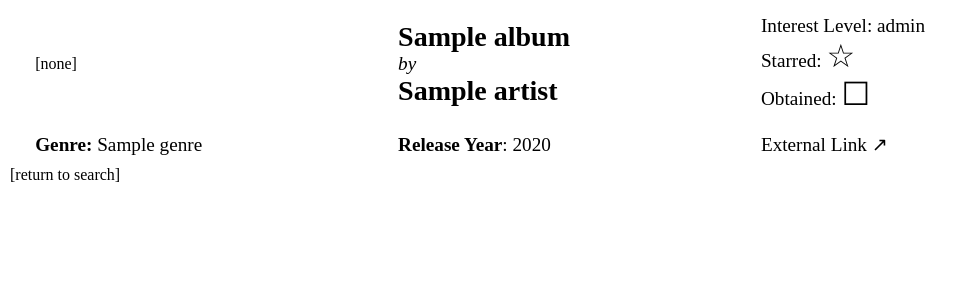
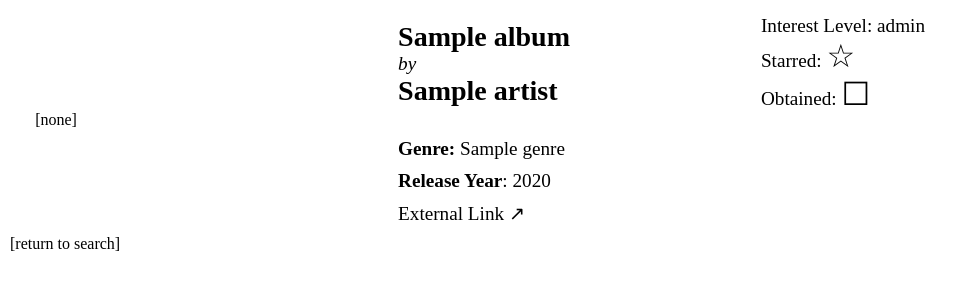
Before and after one commit to beqpolk1/swal, a Flask app: template services/web/templates/entry_single.html.j2 in a window 1280 px wide. Shown: the part 171-471 px from the top of the page, without its empty margins (0-976 px from the left). Run offline with Flask 3, Linux system fonts and the light colour scheme; the template is opened without the code that fills it: most values are stand-ins (such as "Sample title", 1, 10 or a date in 2020).

Commit message:
Adjust layout of single entry display

```diff
--- a/services/web/static/css/styles.css
+++ b/services/web/static/css/styles.css
@@ -250,6 +250,27 @@ div.entry_card_link > a:hover, div.entry_panel_info_bot a:hover {
 div.entry_panel {
     width: 96%;
     padding: 10px 2%;
+    display: flex;
+    flex-direction: row;
+    align-items: center;
+}
+
+div.entry_panel_artwork {
+    width: 30%;
+    padding-right: 10px;
+    box-sizing: border-box;
+}
+
+div.entry_panel_artwork > img {
+    max-height: 300px;
+    max-width: 100%;
+    height: auto;
+    width: auto;
+    display: block;
+}
+
+div.entry_panel_info {
+    width: 60%;
 }
 
 div.entry_panel_info_top {
@@ -258,28 +279,13 @@ div.entry_panel_info_top {
     align-items: center;
 }
 
-div.entry_panel_info_artwork {
-    width: 30%;
-    padding-right: 10px;
-    box-sizing: border-box;
-}
-
-div.entry_panel_info_artwork > img {
-    max-height: 300px;
-    max-width: 100%;
-    margin-right: 10px;
-    height: auto;
-    width: auto;
-    display: block;
-}
-
 div.entry_panel_info_title {
-    width: 30%;
+    width: 50%;
     font-size: 1.2rem;
 }
 
 div.entry_panel_info_properties {
-    width: 30%;
+    width: 50%;
     font-size: 1.2rem;
 }
 
@@ -288,13 +294,10 @@ div.entry_panel_info_properties {
 }
 
 div.entry_panel_info_bot {
-    display: flex;
-    flex-direction: row;
-    align-items: center;
-    margin-top: 20px;
+    margin-top: 25px;
     font-size: 1.2rem;
 }
 
 div.entry_panel_info_bot > div {
-    width: 30%;
+    margin-top: 10px;
 }
--- a/services/web/templates/entry_single.html.j2
+++ b/services/web/templates/entry_single.html.j2
@@ -15,8 +15,7 @@
     {% set my_entry = data.results[0] %}
 
     <div class="entry_panel">
-        <div class="entry_panel_info_top">
-            <div class="entry_panel_info_artwork">
+        <div class="entry_panel_artwork">
             {% if my_entry.artwork_file %}
             <img src="{{ macros.media_file(MEDIA_IMG_DIR, my_entry.artwork_file_name) }}">
             {% else %}
@@ -24,6 +23,8 @@
             {% endif %}
         </div>
 
+        <div class="entry_panel_info">
+            <div class="entry_panel_info_top">
                 <div class="entry_panel_info_title">
                     <span class="entry_emph_1">{{ my_entry.album }}</span><br />
                     <span style="font-style: italic;">by</span><br />
@@ -41,15 +42,18 @@
                 <div>
                     {{ '<span style="font-weight: bold">Genre:</span> ' + my_entry.genre if my_entry.genre is not none else '<span class="none_field">Genre</span>' }}
                 </div>
+
                 <div>
                     <span style="font-weight: bold">Release Year</span>: {{ my_entry.release_year }}
                 </div>
+
                 <div>
                     {% if my_entry.link is not none %}
                     <a href="{{ my_entry.link }}" target="_blank">External Link ↗</a>
                     {% else %}
                     <span class="none_field">External Link</span>
                     {% endif %}
+                </div>
             </div>
         </div>
     </div>
```
Lines whose indentation alone changed are shown as unchanged.
